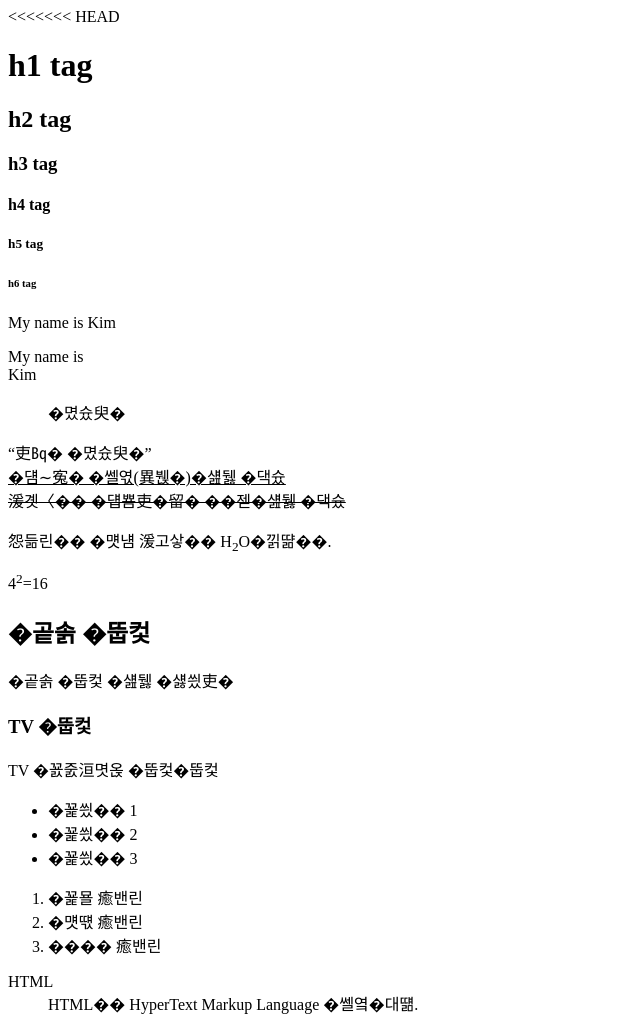
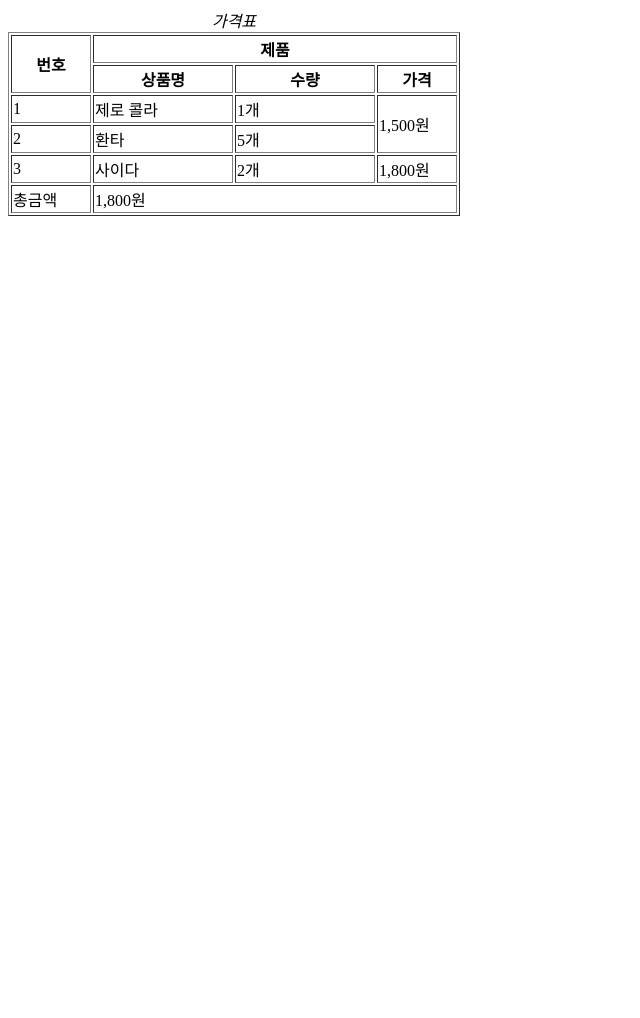
Before and after one commit to gjwjddbs/web, a plain HTML site: page index.html in a window 1280 px wide. Shown: the top 1018 px of the page, without its empty margins (0-640 px from the left). After the commit the page ends 800 px from the top, so only its background shows below. Drawn offline with Linux system fonts and the light colour scheme.

Commit message:
Studied HTML table elements and attributes
Explored the following HTML table-related elements and attributes:
- <table>, <caption>, <tr>, <th>, <td>, <colgroup>, <rowgroup>
- Attributes: border
- Table sections: <thead>, <tfoot>, <tbody>
- Applied styles using the <style> tag

This commit summarizes the study session on creating and styling tables in HTML.

```diff
--- a/index.html
+++ b/index.html
@@ -1,123 +1,69 @@
 <!DOCTYPE html>
 <html lang="ko">
     <head>
-<<<<<<< HEAD
-        <meta charset="EUC-KR"/>
+        <meta charset="UTF-8"/>
         <meta http-equiv="X-UA-Compatible" content="IE=egde"/>
         <meta name="viewport" content="width=device-width, initial-scale=1.0"/>
         <title>HTML</title>
     </head>
     <body>
-        <!--hn태그(h1,h2,h3,h4,h5,h6)-->
-        <!--제목이나 주제와 같은 성격의 텍스트를 나타낼 때 사용,중요도에 따라 사용-->
-        <!--h1 태그는 1번만 사용-->
-        <h1>h1 tag</h1>
-        <h2>h2 tag</h2>
-        <h3>h3 tag</h3>
-        <h4>h4 tag</h4>
-        <h5>h5 tag</h5>
-        <h6>h6 tag</h6>
+        <!--table : 표를 만드는 태그-->
+        <!--caption은 표의 제목을 나타내고 무조건 하나가 있어야 함-->
+        <!--tr은 행, th는 열(제목), td는 열(일반적인 데이터)-->
+        <!--border : 테두리-->
+        <!--thead : 그룹화(제목), tfoot : 그룹화(마지막) , tbody : 그룹화(데이터) -->
+        <!-- 순서 : thead -> tfoot -> tbody -->
+        <table border="1">
+            <caption>
+                <em>가격표</em>
+            </caption>
+            <!-- col style : 열의 길이 조정-->
+            <!-- colgroup span = ""  style = "": 열을 그룹화하여 디자인 변경-->
+            <col style = "width : 80px" />
+            <colgroup span="2" style ="width:140px"></colgroup>
+            <col style = "width : 80px" />
+            <thead>
+                <tr>
+                    <!--열과 행 그룹화-->
+                    <th scope="rowgroup" rowspan="2">번호</th>
+                    <th scope="colgroup" colspan="3">제품</th>
+                </tr>
+                <tr>
+                    <!--scope : 데이터를 서로 연관시킴-->
+                    <!-- "col" : 열, "row" : 행-->
+                    <th scope ="col">상품명</th>
+                    <th scope ="col">수량</th>
+                    <th scope ="col">가격</th>
+                </tr>
+            </thead>
+            <!--rowspan : 행 병합, 병합된 행 중에 1는 지워야 함-->
+            <!--colspan : 열 병합-->
+            <tfoot>
+                <tr>
+                    <td>총금액</td>
+                    <td colspan="3">1,800원</td>
+                </tr>
+            </tfoot>
+            <tbody>
+                <tr>
+                    <td scope="row">1</td>
+                    <td>제로 콜라</td>
+                    <td>1개</td>
+                    <td rowspan="2">1,500원</td>
+                </tr>
+                <tr>
+                    <td>2</td>
+                    <td>환타</td>
+                    <td>5개</td>
+                </tr>
+                <tr>
+                    <td>3</td>
+                    <td>사이다</td>
+                    <td>2개</td>
+                    <td>1,800원</td>
+                </tr>
+            </tbody>
+        </table>
 
-        <!--p 태그-->
-        <!--단란(문단,문장)을 나타낼 때 사용하는 기본적인 태그-->
-        <p>My name is Kim</p>
-
-        <!--br 태그-->
-        <!--줄바꿈을 하기 위해서 사용하는 태그-->
-        <p>My name is <br />
-            Kim</p>
-
-        <!--blockquote cite=""-->
-        <!--인용문을 나타낼 때 사용하는 태그-->
-        <blockquote cite="https://www.google.com/">인용문</blockquote>
-
-        <!--q 태그-->
-        <!--짧은 인용문을 나타낼 때 사용하는 태그-->
-        <q cite="https://ko.wikipedia.org/wiki/%EA%B5%AC%EA%B8%80">짧은 인용문</q>
-        <br />
-        <!--ins, del-->
-        <!--ins 어떠한 내용을 새롭게 삽입할 때 사용하는 태그-->
-        <!--del 어떠한 내용을 삭제할 때 사용하는 태그-->
-        <ins>새롭게 삽입(추가)되는 내용</ins>
-        <br />
-        <del>기존에 있었지만 삭제되는 내용</del>
-
-        <br />
-
-        <!--sub,sup-->
-        <!--sub : 아래 첨자, sup : 윗 첨자-->
-        <p>공기의 원소 기호는 H<sub>2</sub>O입니다.</p>
-        <p>4<sup>2</sup>=16</p>
-
-        <!-- div, span-->
-        <!--그룹을 짓기 위해서 사용하는 태그-->
-        <!--div는 인라인과 블록을 둘 다 사용하지만 span은 인라인만-->
-        <div class="movie">
-            <h2>영화 소개</h2>
-            <p>영화 소개 하는 페이지</p>
-        </div>
-
-        <div class="tv">
-            <h3>TV 소개</h3>
-            <p>TV 프로그램 소개<span>소개</span></p>
-        </div>
-        <!--목록 태그들-->
-        <!--ul(unordered list) : 순서가 없는 리스트-->
-        <!--li(list item)-->
-        <ul>
-            <li>아이템 1</li>
-            <li>아이템 2</li>
-            <li>아이템 3</li>
-        </ul>
-
-        <!--ol(oreder list) : 순서가 있는 리스트-->
-        <!--li(list item)-->
-        <ol>
-            <li>아침 먹기</li>
-            <li>점식 먹기</li>
-            <li>저녁 먹기</li>
-        </ol>
-
-        <!--dl(definition list,descrption list) : 설명할 수 있는 리스트 목록-->
-        <!--dt(dscription trem) : 묘사하는 용어, dd(description details) : 설명하는 부분-->
-        <dl>
-            <dt>HTML</dt>
-            <dd>HTML은 HyperText Markup Language 약자이다.</dd>
-        </dl>
-
-        <!--a(anchor 태그)-->
-        <!--다른 문서 또는 내부의 다른 영역과 연결할 때 사용 하는 태그,클릭할 때 링크로 이동-->
-        <!--href : 이동할 링크 , target : "_blank" : 새 탭에서 열기-->
-        <a href="https://www.naver.com" target="_blank">네이버</a>
-
-        <!--img 태그-->
-        <!--이미지 삽입-->
-        <!--src : 삽입할 이미지의 주소 링크, alt : 제목 설정-->
-        <img
-            src="https://th.bing.com/th/id/OIP.B0lOzIVpbkWmzeA2luB0nQAAAA?rs=1&pid=ImgDetMain"
-            alt="제로 콜라"
-        />
-
-        <!--a와 img 응용-->
-        <a href="https://th.bing.com/th/id/OIP.B0lOzIVpbkWmzeA2luB0nQAAAA?rs=1&pid=ImgDetMain" target="_blank">
-            <img src="https://th.bing.com/th/id/OIP.B0lOzIVpbkWmzeA2luB0nQAAAA?rs=1&pid=ImgDetMain" alt="제로 콜라">
-        </a>
-
-        <br />
-
-        <!--strong,em-->
-        <!--strong(굵게) : 문장을 강조할 때, em(기울임) : 단어를 강조할 때 사용-->
-        <strong>경고! <em>관계자</em> 외 출입 금지</strong>
-
-=======
-
-        <meta charset="UTF-16"/>
-        <meta http-equiv="X-UA-Compatible" content="IE=egde"/>
-        <meta name="viewport" content="width=device-width, initial-scale=1.0"/>
-        <title>MY first Web Page!</title>
-    </head>
-    <body>
-        <p>dddd</p>
->>>>>>> 96efc57f88005e0aa8d40831a6fc9ad9366e23e1
     </body>
 </html>
```
Also changed, not shown: study.txt (added).
